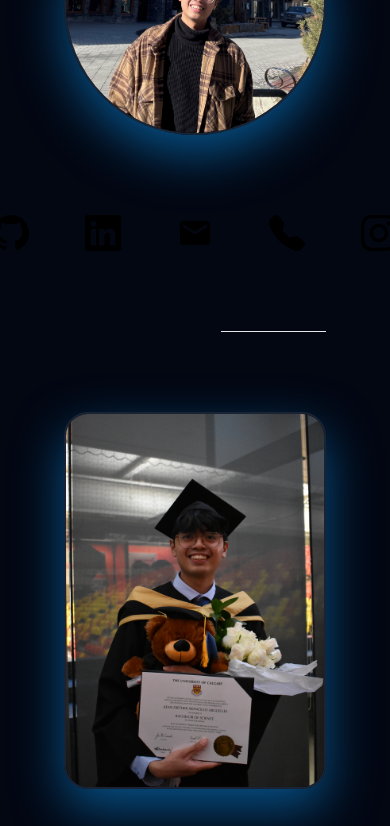
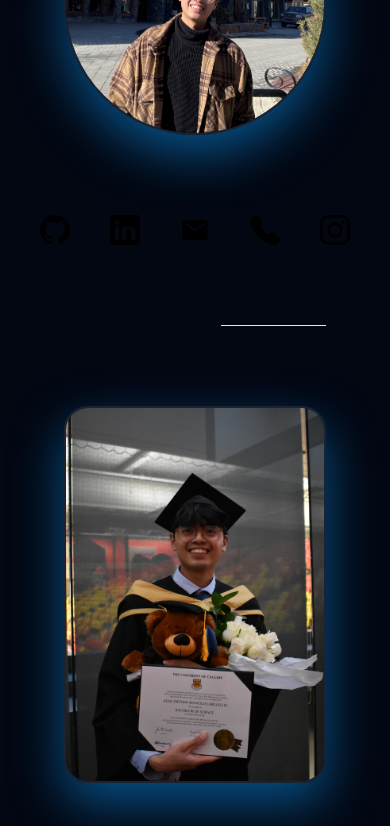
Before and after one commit to friedchickean/my-portfolio, a Next.js app: page / in a window 390 px wide. Shown: the part 900-1726 px from the top of the page. Built offline with nearby package versions, Linux system fonts and the light colour scheme.

Commit message:
Responsiveness improvements

```diff
--- a/src/app/components/ProjectTile.tsx
+++ b/src/app/components/ProjectTile.tsx
@@ -20,10 +20,10 @@ const ProjectTile: React.FC<TileProps> = ({ image, title, description, sourceCod
       <div className="flex-grow p-5 flex flex-col">
         <p className="text-slate-100 flex-grow">{description}</p>
         <div className="flex items-center justify-between mt-4">
-          <div className="flex gap-3 text-2xl text-slate-100">
+          <div className="flex gap-3 text-xl lg:text-2xl text-slate-100">
             {languageIcons && languageIcons.map((Icon, index) => <span key={index}>{Icon}</span>)}
           </div>
-          <a href={sourceCodeLink} target="_blank" rel="noopener noreferrer" className="text-slate-100 hover:underline px-4 py-3 border-2">
+          <a href={sourceCodeLink} target="_blank" rel="noopener noreferrer" className="text-slate-100 hover:underline border-2 text-xs p-2 lg:text-md lg:px-4 lg:py-3 ">
             Source Code
           </a>
         </div>
--- a/src/app/page.tsx
+++ b/src/app/page.tsx
@@ -72,7 +72,7 @@ export default function Home() {
           </div>
 
           {/* Icons */}
-          <div className='pt-20 text-4xl flex justify-center gap-14 lg:gap-20 lg:mb-44'>
+          <div className='pt-20 text-3xl flex justify-center gap-10 lg:text-4xl lg:gap-20 lg:mb-44'>
             <a href="https://github.com/friedchickean" data-tooltip-id="github" data-tooltip-content="friedchickean">
               <BsGithub />
             </a>
```
